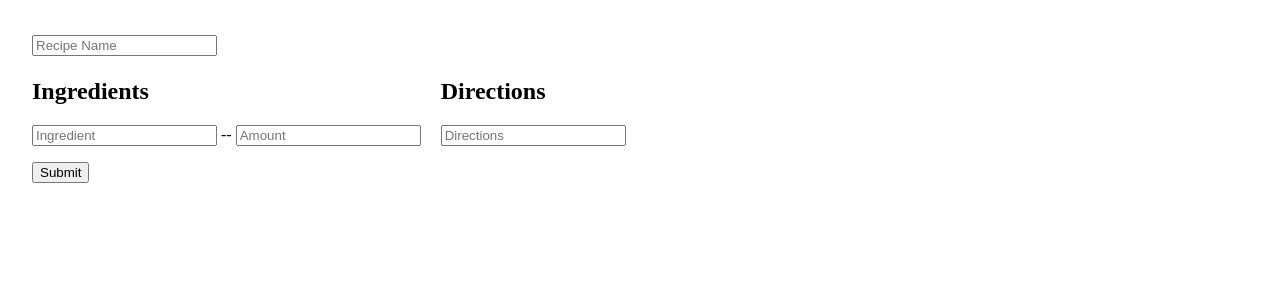
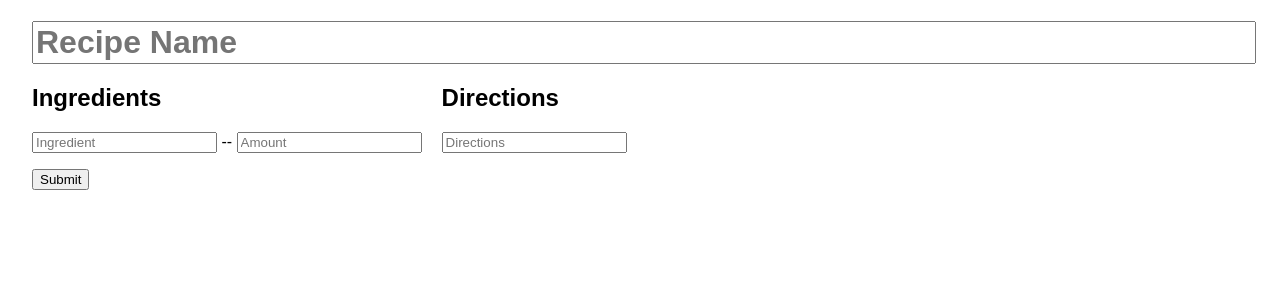
Before and after one commit to eChadwick/django_RecipeBox, a Django app: page /recipes/create in a window 1280 px wide. Shown: the top 300 px of the page. Run offline with Django 3.2, Linux system fonts and the light colour scheme.

Commit message:
styles for recipe form

```diff
--- a/RecipeBox/recipe_app/static/recipe_app/style.css
+++ b/RecipeBox/recipe_app/static/recipe_app/style.css
@@ -2,6 +2,7 @@ body {
     white-space: nowrap;
     width: 95%;
     margin: auto;
+    font-family: sans-serif;
 }
 
 .card-title {
@@ -11,6 +12,14 @@ body {
 .card-title h1 {
     margin-bottom: 0;
 }
+
+.card-title input[type=text] {
+    display: block;
+    font-size: xx-large;
+    font-weight: bold;
+    width: 100%;
+}
+
 
 @media (orientation: portrait) {
     .content-flex {
```
